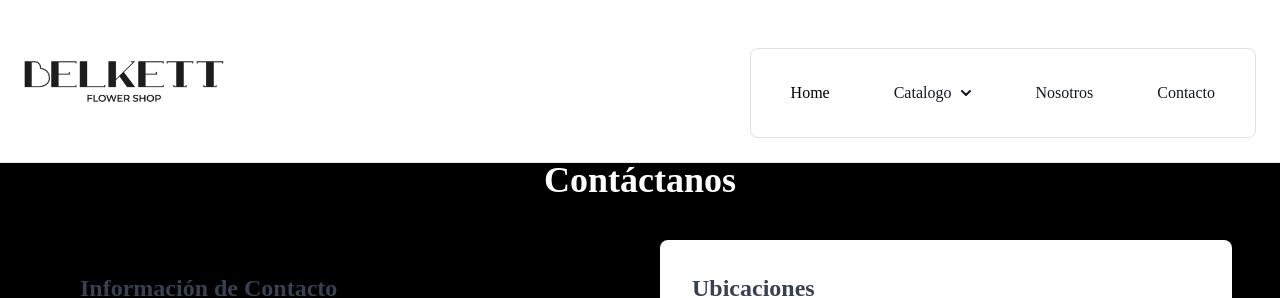
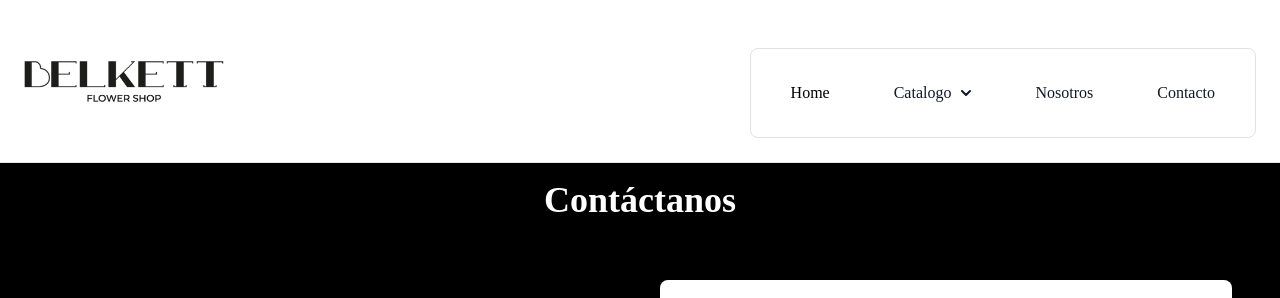
Before and after one commit to JoseMLuzu/Belkett, a React (Vite) app: page /contacto in a window 1280 px wide. Shown: the top 298 px of the page. Built offline with nearby package versions, Linux system fonts and the light colour scheme; the HTML template or start-up script is replaced by a standard one.

Commit message:
Black background

```diff
--- a/src/styles/Contacto.css
+++ b/src/styles/Contacto.css
@@ -5,8 +5,9 @@
 
 .contactotext {
   background-color: black;
-  padding-left: 200px;
-  padding-right: 200px;
+  padding-left: 300px;
+  padding-right: 300px;
+  padding: 20px;
 }
 
 /* Efecto de entrada suave */
```
